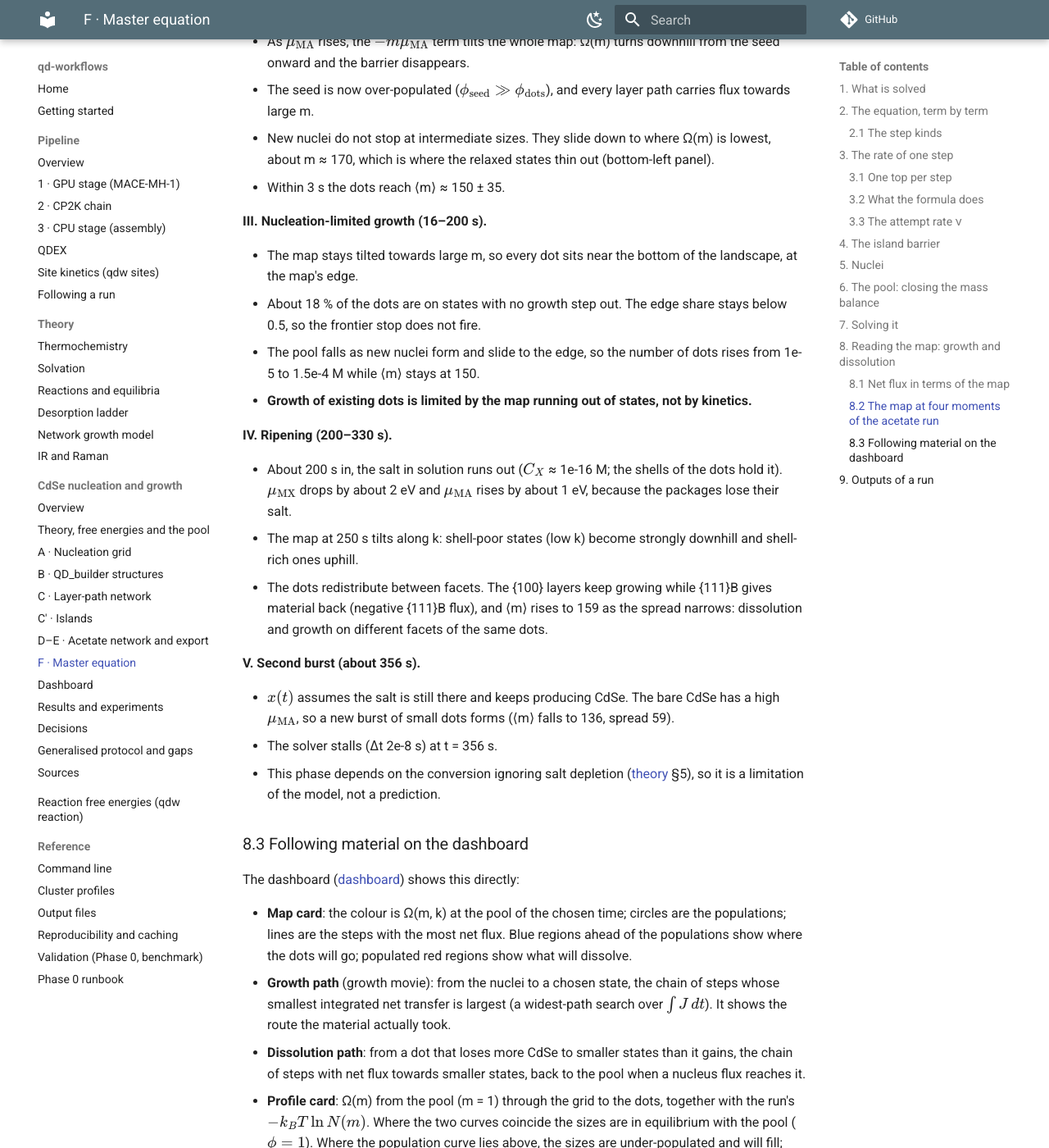
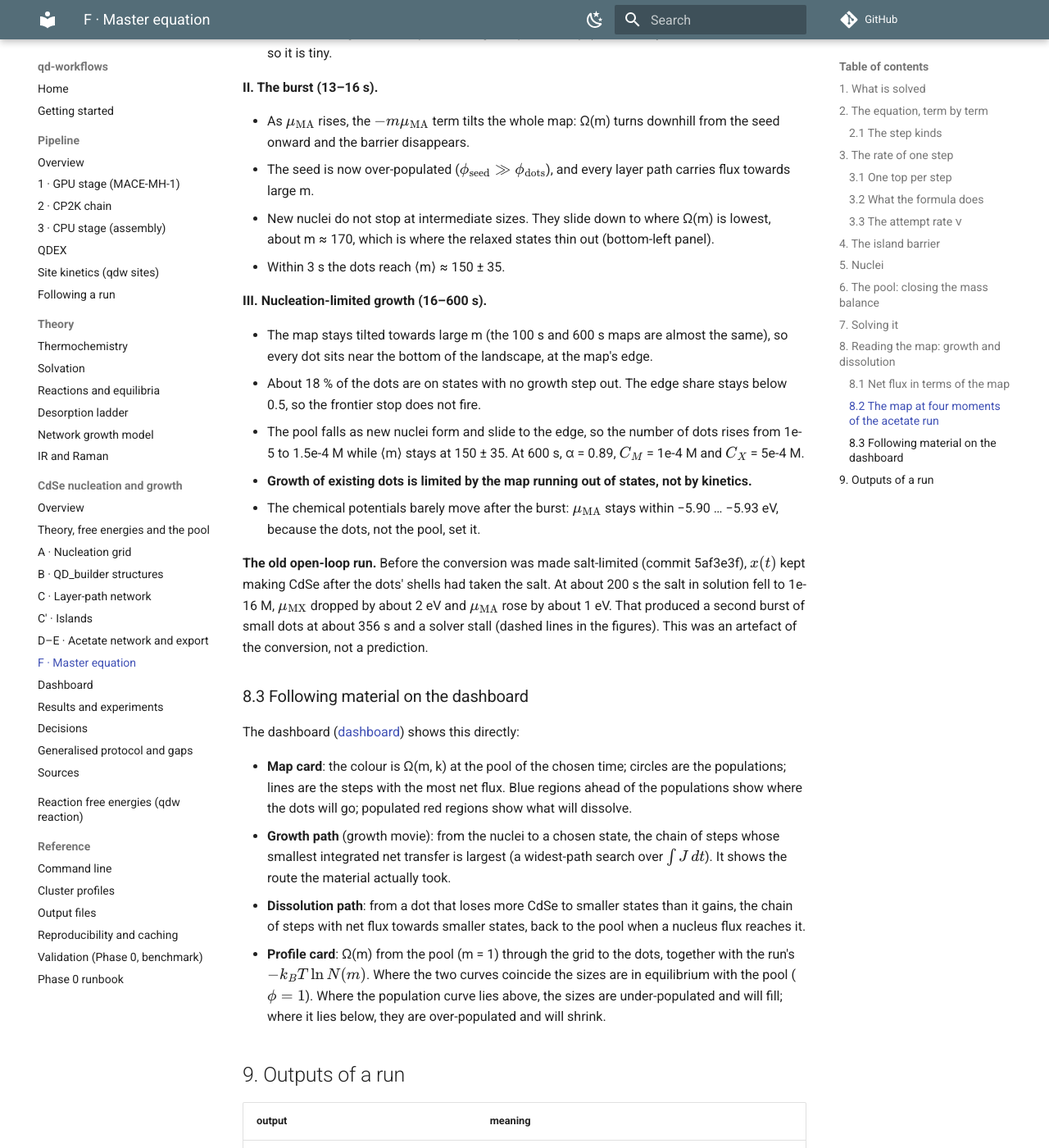
Before and after one commit to nlesc-nano/qd-workflows, an MkDocs documentation site: the page built from docs/protocols/cdse/master-equation.md, in a window 1280 px wide and 1400 px high, scrolled down 9505 px. Shown: the whole window at 82% size. Built offline with MkDocs 1.6.1 and Material for MkDocs 9.7.7, drawn with Linux system fonts in a browser that asks for light colours; comment, search, counter and statistics services are not loaded; some of the changed text lies outside the part shown.

Commit message:
docs: CdSe protocol with the salt-limited precursor conversion (growth commit 5af3e3f): dx/dt = k_conv (c_P0 - x) C_X in theory and the master equation; run and Omega-map figures redrawn from the salt-limited default runs (NHR job 9646722) with the old open-loop run dashed; the acetate case is now phases I-III to 600 s (burst at 13-16 s, dots at m ~ 150 +/- 35, no salt exhaustion, no second burst); the open-loop second burst and stall described as the artefact they were; results table and gaps updated

````diff
--- a/docs/protocols/cdse/figure_scripts/map_fig.py
+++ b/docs/protocols/cdse/figure_scripts/map_fig.py
@@ -17,7 +17,7 @@
 kt = KB_EV * T
 m, k = net.m.astype(int), net.k.astype(int)
 seed = int(np.where((m == 13) & (k == 3))[0][0])
-snaps = [(5.0, "t = 5 s, before the burst"), (14.0, "t = 14 s, the burst"), (100.0, "t = 100 s, growth phase"), (250.0, "t = 250 s, pool used up")]
+snaps = [(5.0, "t = 5 s, before the burst"), (14.0, "t = 14 s, the burst"), (100.0, "t = 100 s, growth phase"), (600.0, "t = 600 s, end of the run")]
 fig, axs = plt.subplots(2, 4, figsize=(16, 8.4), gridspec_kw={"height_ratios": [1.25, 1], "hspace": 0.38})
 prof = []
 for j, (ts, lab) in enumerate(snaps):
@@ -58,6 +58,9 @@
 tt = np.array(run["t"]); okp = tt > 0.05
 ax.plot(tt[okp], np.array(run["mu_MA"])[okp] - run["mu_MA"][0], c="#2f6fdf", label="μ_MA (CdSe)")
 ax.plot(tt[okp], np.array(run["mu_MX"])[okp] - run["mu_MX"][0], c="#3aa655", label="μ_MX (Cd(OAc)2)")
+old = json.load(open(f"{S}/open_run_acetate.json")); to = np.array(old["t"]); oko = to > 0.05
+ax.plot(to[oko], np.array(old["mu_MA"])[oko] - old["mu_MA"][0], c="#2f6fdf", ls="--", lw=.8, alpha=.6, label="μ_MA, open-loop conversion (old)")
+ax.plot(to[oko], np.array(old["mu_MX"])[oko] - old["mu_MX"][0], c="#3aa655", ls="--", lw=.8, alpha=.6, label="μ_MX, open loop (old)")
 for ts, _ in snaps:
     ax.axvline(ts, c="#bbb", lw=.8)
 ax.set_xscale("log"); ax.set_xlabel("t (s)"); ax.set_ylabel("μ − μ(t = 1 ms) (eV)")
--- a/docs/protocols/cdse/master-equation.md
+++ b/docs/protocols/cdse/master-equation.md
@@ -10,7 +10,7 @@
 - $N_i(t)$ (mol/L): the population of every state $i$, meaning every grid node with $m\ge2$ and every relaxed network
   state;
 - $C_M(t)$, $C_X(t)$: the CdSe and the salt in solution (the pool, [theory](theory.md) §6);
-- $x(t)$: the CdSe made so far by the precursor ([theory](theory.md) §5), a known function of time.
+- $x(t)$: the CdSe made so far by the precursor ([theory](theory.md) §5), converting on the salt left in solution.
 
 ```mermaid
 flowchart TD
@@ -181,14 +181,15 @@
 
 | term | represents |
 |---|---|
-| $x(t)$ | CdSe made by the precursor so far; it also removes one salt per CdSe |
+| $x(t)$ | CdSe made by the precursor so far, $dx/dt=k_\mathrm{conv}(c_\mathrm{P,0}-x)\,C_X$; it also removes one salt per CdSe |
 | $\sum_im_iN_i$ | CdSe held in clusters and dots |
 | $\sum_ik_iN_i$ | salt held in their shells |
 
 $C_M$ and $C_X$ fix $\mu_\mathrm{MA}$, $\mu_\mathrm{MX}$ and the package shares $x_n$ ([theory](theory.md) §6). These in
 turn fix every Ω and every rate, so the pool couples all states.
 
-In the code the held amounts are carried forward with the step fluxes, held(t + Δt) = held(t) + Δt Σ (Δm, Δk) J, not
+$x$ is solved inside each implicit step with the populations, the held salt taken at the step's end (closed form while
+nothing holds salt). In the code the held amounts are carried forward with the step fluxes, held(t + Δt) = held(t) + Δt Σ (Δm, Δk) J, not
 recomputed as Σ m N. The isomerisations' ~1e13 s⁻¹ terms otherwise left round-off above the tolerance.
 
 ## 7. Solving it
@@ -244,14 +245,14 @@
 ![Omega maps](img/omega_maps.png)
 
 *Top: Ω of the lowest state of each composition (m, k), relative to the seed (13, 3), at the pool of the acetate
-default run at 5, 14, 100 and 250 s. Blue lies downhill of the seed, red uphill. Bottom: the number of relaxed states
-per m (where the map exists); Ω(m) summed over k and isomers; the pool's chemical potentials along the run (solid) and
-the CdSe and salt left in solution (dotted).*
+default run at 5, 14, 100 and 600 s. Blue lies downhill of the seed, red uphill. Bottom: the number of relaxed states
+per m (where the map exists); Ω(m) summed over k and isomers; the pool's chemical potentials along the run (solid; the
+old open-loop run dashed) and the CdSe and salt left in solution (dotted).*
 
 ![Run phases](img/run_phases.png)
 
-*The same run against time (solid), with CdCl2 (dotted). Phases: I pool builds, II burst, III nucleation-limited
-growth, IV ripening, V second burst.*
+*The same run against time (solid), with CdCl2 (dotted) and the old open-loop acetate run (grey dashed). Phases: I pool
+builds, II burst, III nucleation-limited growth to the end of the run.*
 
 **I. Before the burst (0–13 s).**
 
@@ -270,31 +271,22 @@
   where the relaxed states thin out (bottom-left panel).
 - Within 3 s the dots reach ⟨m⟩ ≈ 150 ± 35.
 
-**III. Nucleation-limited growth (16–200 s).**
+**III. Nucleation-limited growth (16–600 s).**
 
-- The map stays tilted towards large m, so every dot sits near the bottom of the landscape, at the map's edge.
+- The map stays tilted towards large m (the 100 s and 600 s maps are almost the same), so every dot sits near the
+  bottom of the landscape, at the map's edge.
 - About 18 % of the dots are on states with no growth step out. The edge share stays below 0.5, so the frontier stop
   does not fire.
 - The pool falls as new nuclei form and slide to the edge, so the number of dots rises from 1e-5 to 1.5e-4 M while
-  ⟨m⟩ stays at 150.
+  ⟨m⟩ stays at 150 ± 35. At 600 s, α = 0.89, $C_M$ = 1e-4 M and $C_X$ = 5e-4 M.
 - **Growth of existing dots is limited by the map running out of states, not by kinetics.**
+- The chemical potentials barely move after the burst: $\mu_\mathrm{MA}$ stays within −5.90 … −5.93 eV, because the
+  dots, not the pool, set it.
 
-**IV. Ripening (200–330 s).**
-
-- About 200 s in, the salt in solution runs out ($C_X$ ≈ 1e-16 M; the shells of the dots hold it). $\mu_\mathrm{MX}$
-  drops by about 2 eV and $\mu_\mathrm{MA}$ rises by about 1 eV, because the packages lose their salt.
-- The map at 250 s tilts along k: shell-poor states (low k) become strongly downhill and shell-rich ones uphill.
-- The dots redistribute between facets. The {100} layers keep growing while {111}B gives material back (negative
-  {111}B flux), and ⟨m⟩ rises to 159 as the spread narrows: dissolution and growth on different facets of the same
-  dots.
-
-**V. Second burst (about 356 s).**
-
-- $x(t)$ assumes the salt is still there and keeps producing CdSe. The bare CdSe has a high $\mu_\mathrm{MA}$, so a new
-  burst of small dots forms (⟨m⟩ falls to 136, spread 59).
-- The solver stalls (Δt 2e-8 s) at t = 356 s.
-- This phase depends on the conversion ignoring salt depletion ([theory](theory.md) §5), so it is a limitation of the
-  model, not a prediction.
+**The old open-loop run.** Before the conversion was made salt-limited (commit 5af3e3f), $x(t)$ kept making CdSe after
+the dots' shells had taken the salt. At about 200 s the salt in solution fell to 1e-16 M, $\mu_\mathrm{MX}$ dropped by
+about 2 eV and $\mu_\mathrm{MA}$ rose by about 1 eV. That produced a second burst of small dots at about 356 s and a
+solver stall (dashed lines in the figures). This was an artefact of the conversion, not a prediction.
 
 ### 8.3 Following material on the dashboard
 
````
Also changed, not shown: docs/protocols/cdse/figure_scripts/run_fig.py (+9 -4 lines), docs/protocols/cdse/protocol.md (+2 -3 lines), docs/protocols/cdse/results.md (+18 -15 lines), docs/protocols/cdse/theory.md (+12 -7 lines), docs/protocols/cdse/img/omega_maps.png, docs/protocols/cdse/img/run_phases.png.
